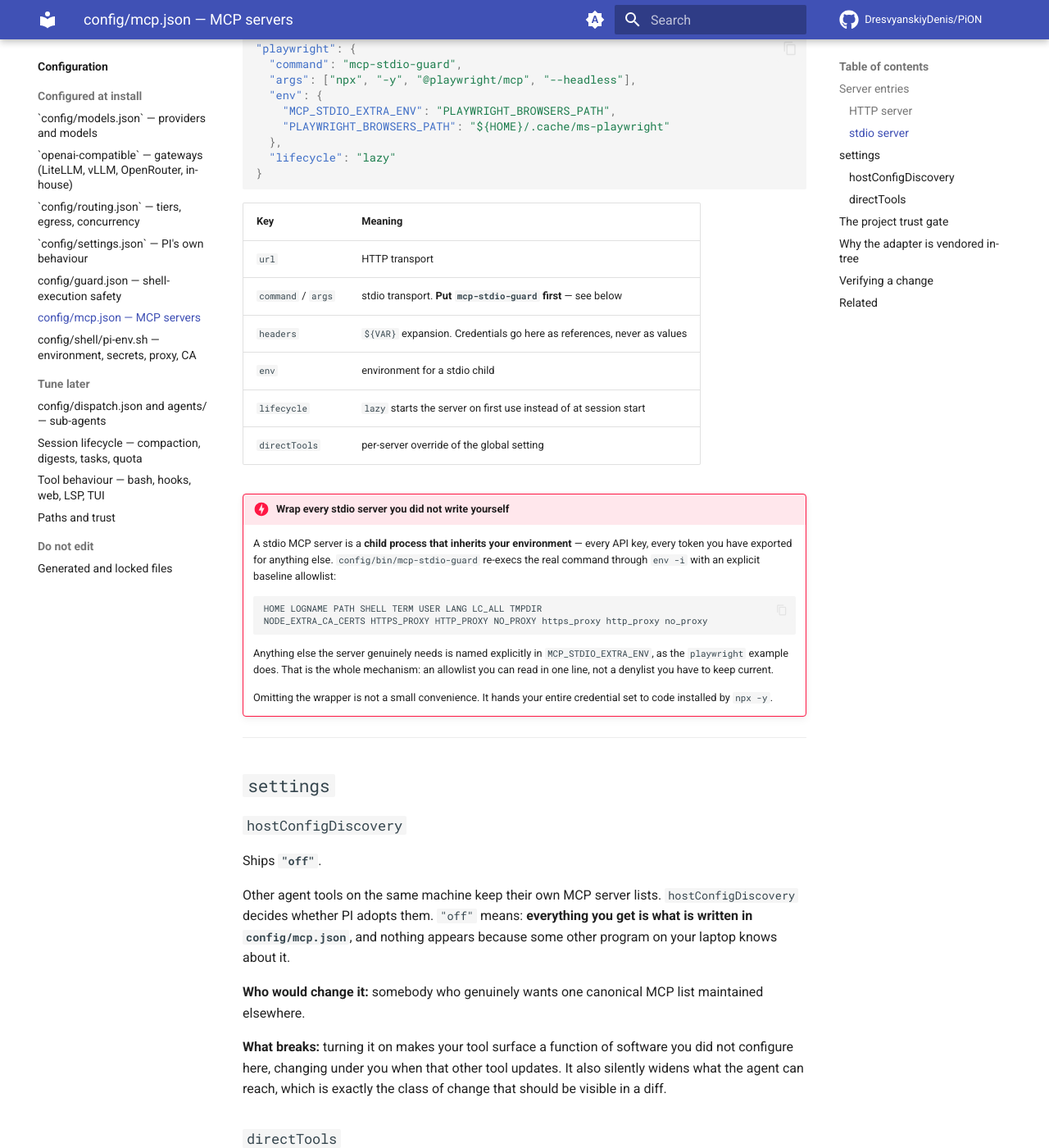
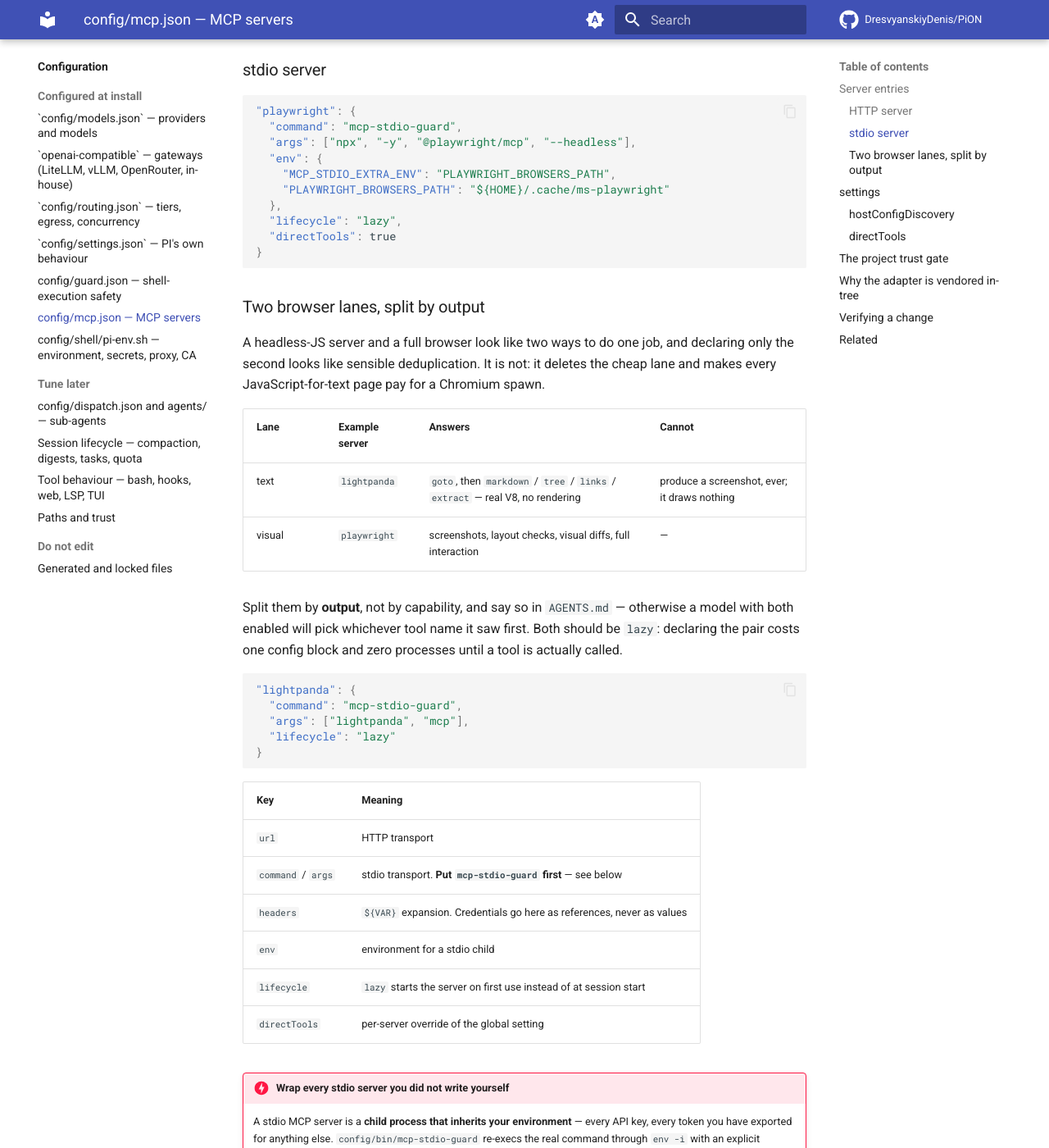
Before and after one commit to DresvyanskiyDenis/PiON, an MkDocs documentation site: the page built from docs/configuration/mcp.md, in a window 1280 px wide and 1400 px high, scrolled down 1043 px. Shown: the whole window at 82% size. Built offline with MkDocs 1.6.1 and Material for MkDocs 9.7.7, drawn with Linux system fonts in a browser that asks for light colours; comment, search, counter and statistics services are not loaded; some of the changed text lies outside the part shown.

Commit message:
feat(mcp): document lightpanda as a second browser lane, split by output
Two browser servers can be enabled at once without ambiguity as long as the
routing rule is by *output* rather than by capability: lightpanda for text
(`goto` then `markdown`/`tree`/`links`/`extract`) and playwright for anything
visual. lightpanda runs a real JavaScript engine and renders nothing, so a
screenshot is a category error there, not a missing feature — which makes the
rule mechanical instead of a judgement call.

Both example entries are `lifecycle: lazy`, so declaring both costs nothing
until one is used. playwright gains `directTools: true`.

The installer deliberately does not offer lightpanda alongside context7 and
playwright: it needs a separately installed binary, and a numbered option that
writes a server entry which cannot start produces a broken roster rather than a
working one. The reason is recorded in both MCP documents.

````diff
--- a/docs/configuration/mcp.md
+++ b/docs/configuration/mcp.md
@@ -13,7 +13,10 @@ this page before you expect a server to start, because the defaults are deny-sha
 intentional.
 
 The installer's MCP step offers exactly two servers from `config/mcp.example.json` — `context7` and
-`playwright` — and **defaults to neither**. Whatever you pick is written here. If `config/mcp.json`
+`playwright` — and **defaults to neither**. The example file carries a third entry, `lightpanda`,
+which the installer deliberately does not offer: unlike the other two it needs its own binary on
+`PATH`, and a numbered option that writes a server entry pointing at a command you do not have
+produces a broken roster rather than a working one. Install it yourself, then copy the entry. Whatever you pick is written here. If `config/mcp.json`
 already exists when you re-run, the step stands down entirely and says so: the file is yours and the
 installer will not edit it.
 
@@ -48,6 +51,30 @@ Hand edits are therefore safe. What a hand edit does not survive is a fresh clon
     "MCP_STDIO_EXTRA_ENV": "PLAYWRIGHT_BROWSERS_PATH",
     "PLAYWRIGHT_BROWSERS_PATH": "${HOME}/.cache/ms-playwright"
   },
+  "lifecycle": "lazy",
+  "directTools": true
+}
+```
+
+### Two browser lanes, split by output
+
+A headless-JS server and a full browser look like two ways to do one job, and declaring only the
+second looks like sensible deduplication. It is not: it deletes the cheap lane and makes every
+JavaScript-for-text page pay for a Chromium spawn.
+
+| Lane | Example server | Answers | Cannot |
+|---|---|---|---|
+| text | `lightpanda` | `goto`, then `markdown` / `tree` / `links` / `extract` — real V8, no rendering | produce a screenshot, ever; it draws nothing |
+| visual | `playwright` | screenshots, layout checks, visual diffs, full interaction | — |
+
+Split them by **output**, not by capability, and say so in `AGENTS.md` — otherwise a model with both
+enabled will pick whichever tool name it saw first. Both should be `lazy`: declaring the pair costs
+one config block and zero processes until a tool is actually called.
+
+```json
+"lightpanda": {
+  "command": "mcp-stdio-guard",
+  "args": ["lightpanda", "mcp"],
   "lifecycle": "lazy"
 }
 ```
````
Also changed, not shown: docs/extending/mcp-servers.md (+13 -6 lines), 1 other file.
